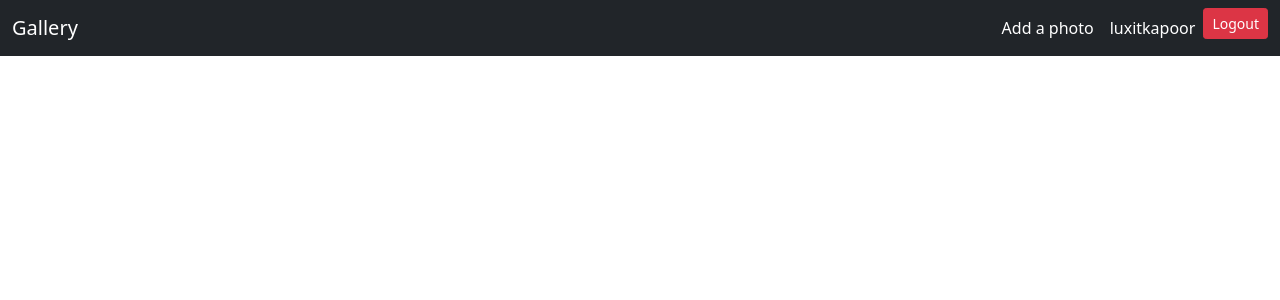
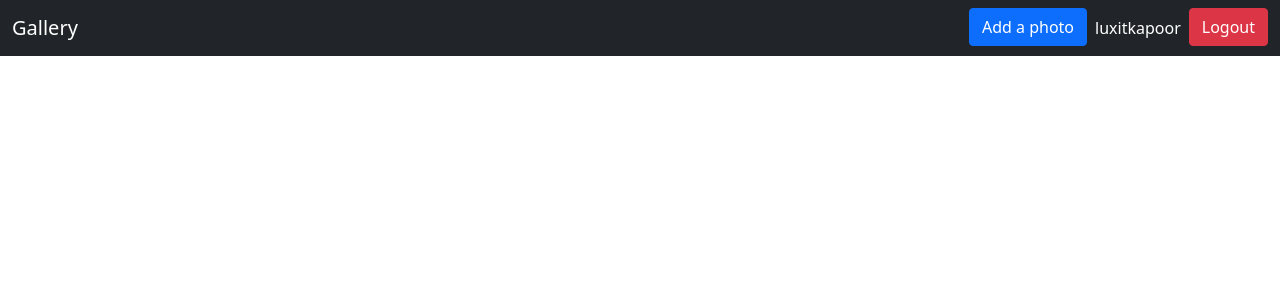
Before and after one commit to luxitkapoor/Django-Image-App, a Django app: page / in a window 1280 px wide. Shown: the top 300 px of the page. Run offline with Django 4.2, Linux system fonts and the light colour scheme; a user stored in the database is signed in; data that the repository does not hold is empty.

Commit message:
Cleaned DB and final changes

```diff
--- a/imageUpload/templates/navbar.html
+++ b/imageUpload/templates/navbar.html
@@ -20,13 +20,13 @@
           {% if user.is_authenticated %}
 
           <li class="nav-item">
-            <a class="nav-link active" href="{% url 'gallery:upload' %}">Add a photo</a>
+            <a class="btn btn-primary" href="{% url 'gallery:upload' %}">Add a photo</a>
           </li>
           <li class="nav-item">
             <a class="nav-link active" href="{% url 'gallery:list' %}">{{user.username}}</a>
           </li>
           <li class="nav-item">
-            <a href="{% url 'user:logout' %}" class="btn btn-sm btn-danger"
+            <a href="{% url 'user:logout' %}" class="btn btn-danger"
               >Logout</a
             >
           </li>
```
Also changed, not shown: imageUpload/db.sqlite3.
